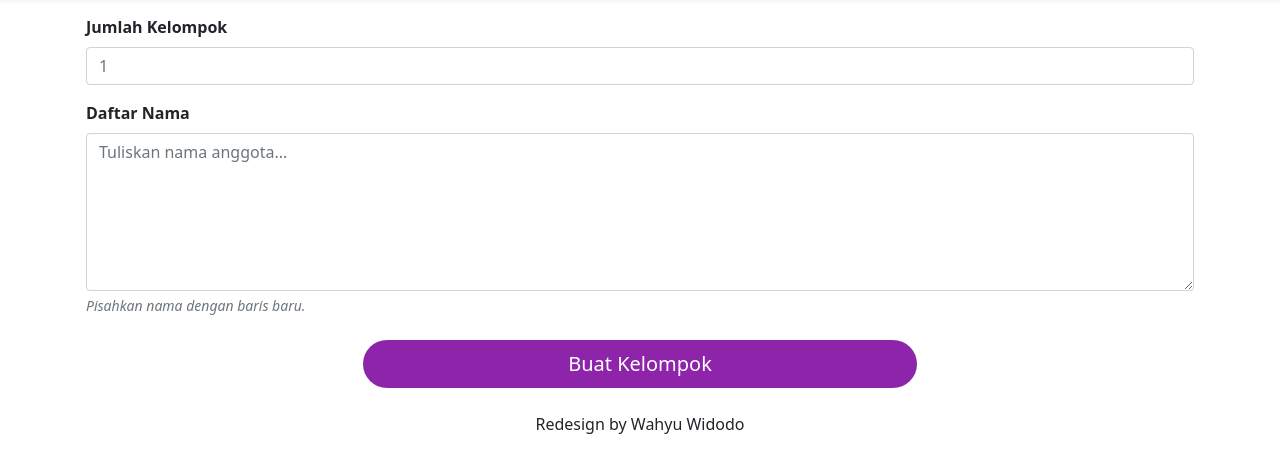
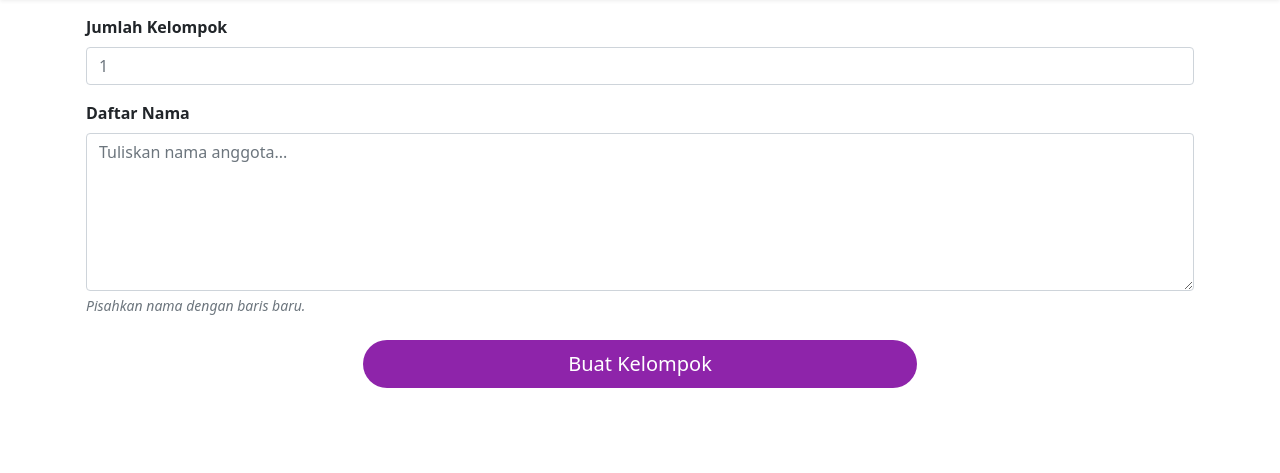
Before and after one commit to whywidodo/acak, a plain HTML site: page index.html in a window 1280 px wide. Shown: the part 73-546 px from the top of the page. Drawn offline with nearby package versions, Linux system fonts and the light colour scheme.

Commit message:
update footer

```diff
--- a/index.html
+++ b/index.html
@@ -45,10 +45,6 @@
       </form>
 
       <div id="kelompok"></div>
-
-      <div class="container-fluid">
-        <footer class="text-center mb-4"><span>Redesign by Wahyu Widodo</span></footer>
-      </div>
     </div>
 
     <script src="https://cdn.jsdelivr.net/npm/bootstrap@5.1.1/dist/js/bootstrap.bundle.min.js" integrity="sha384-/bQdsTh/da6pkI1MST/rWKFNjaCP5gBSY4sEBT38Q/9RBh9AH40zEOg7Hlq2THRZ" crossorigin="anonymous"></script>
```
